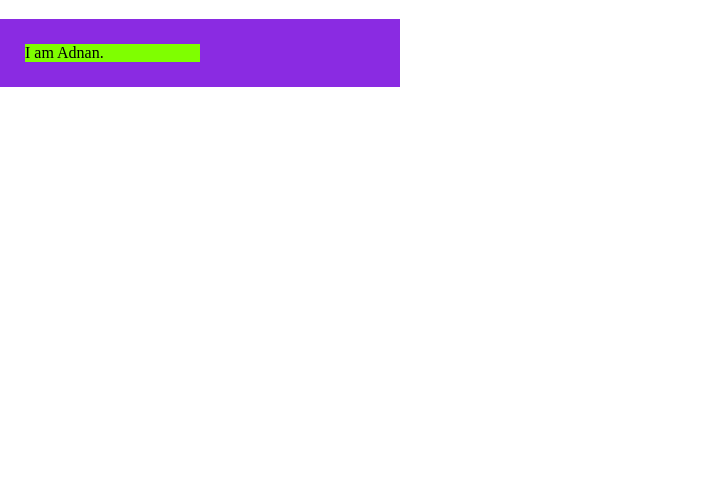
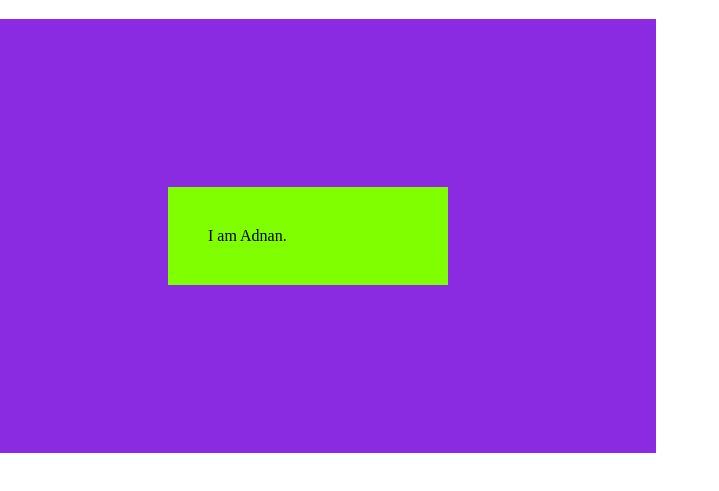
Before and after one commit to Ahmed-Adnan-147/Learn-Frontend-Development, a plain HTML site: page CSS Course/06_css-units/index.html in a window 1280 px wide. Shown: the part 61-552 px from the top of the page, without its empty margins (0-719 px from the left). Drawn offline with Linux system fonts and the light colour scheme.

Commit message:
font-size in % done

```diff
--- a/CSS Course/06_css-units/style.css
+++ b/CSS Course/06_css-units/style.css
@@ -7,12 +7,19 @@ section {
   width: 400px;
   /* height: 500px; */
   background-color: blueviolet;
-  padding: 25px;
-  box-sizing: border-box;
+  /* padding: 25px; */
+  padding: 10%;
+  font-size: 200%;
+
+  /* box-sizing: border-box; */
 }
 .box {
   background-color: chartreuse;
   /* max-width: 500px; */
   width: 50%;
+  padding: 10%;
+  margin: 10%;
+  font-size: 50%;
+
 
 }
```
Also changed, not shown: CSS Course/CSS Units.txt.
